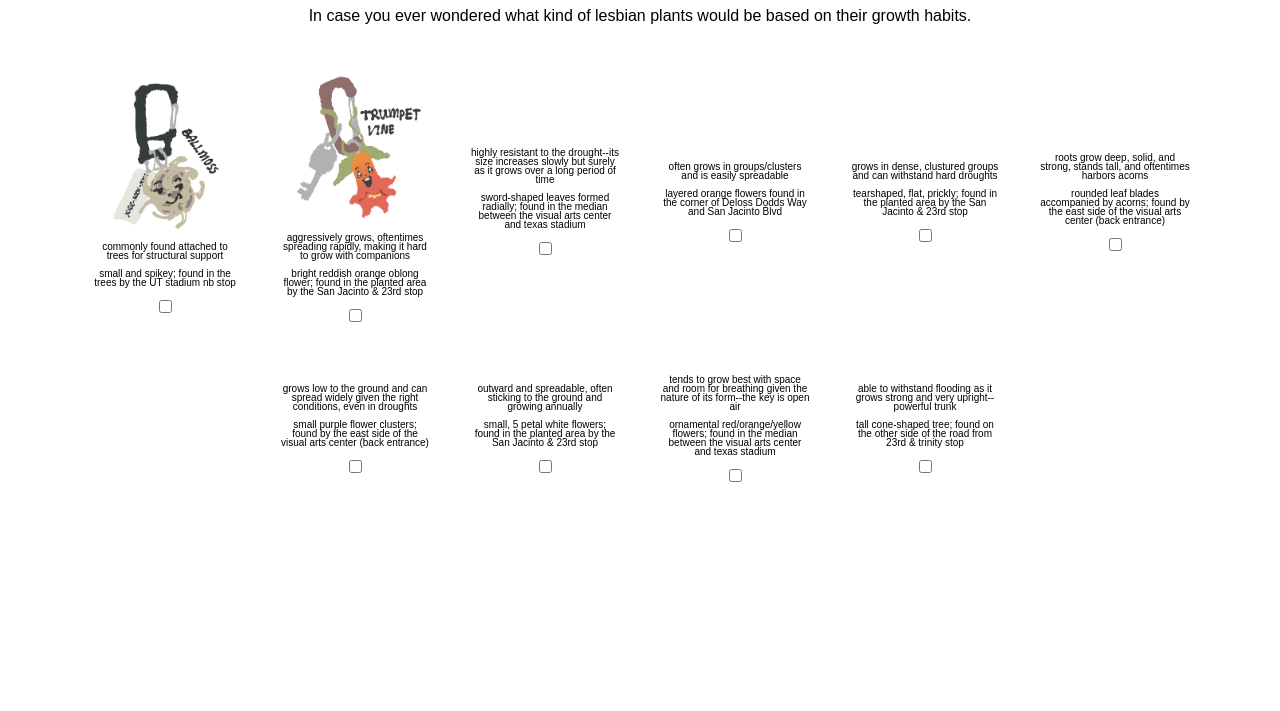
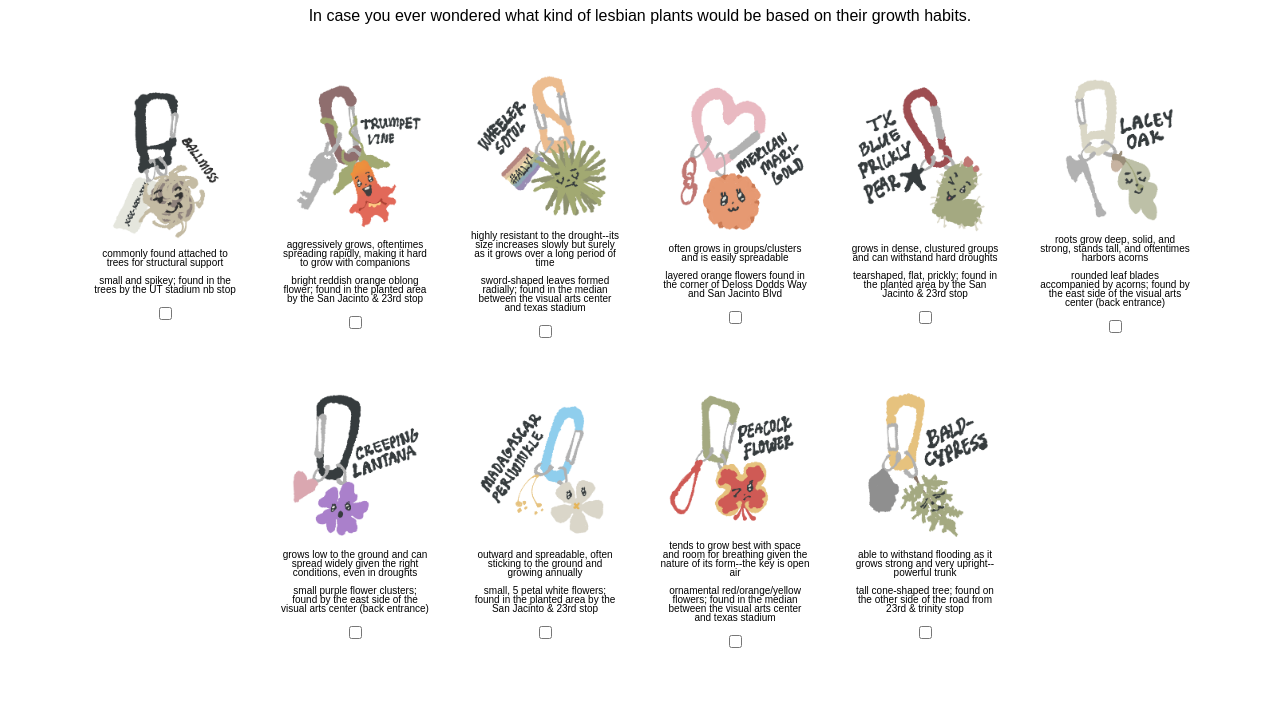
Before and after one commit to amyantran/amyanltran.github.io, a plain HTML site: page index.html in a window 1280 px wide. Shown: the part 93-804 px from the top of the page. Drawn offline with Linux system fonts and the light colour scheme; a web font is replaced by a local one.

Commit message:
went back

```diff
--- a/index.html
+++ b/index.html
@@ -11,18 +11,16 @@
 		<link rel="stylesheet" href="./style.css" />
 	</head>
 		<body>
-			<h1>PLANTSBIANS!</h1>
+			<h1>PLANTSBIANS</h1>
 				<p>In case you ever wondered what kind of lesbian plants would be based on their growth habits.</p>
 		<div class="flex-container">
 			<div class="plantdiv">
 				<a href="plant1.html" class="plant plant1"></a>
-				<img src="IMG_0068.PNG" alt="ballmoss" width="150">
 				<p>commonly found attached to trees for structural support <br> <br> small and spikey; found in the trees by the UT stadium nb stop</p>
 				<input type="checkbox">
 			</div>
 			<div class="plantdiv">
 				<a href="plant2.html" class="plant plant2"></a>
-				<img src="IMG_0069.PNG" alt="trumpet vine" width="150">
 				<p>aggressively grows, oftentimes spreading rapidly, making it hard to grow with companions <br> <br>bright reddish orange oblong flower; found in the planted area by the San Jacinto & 23rd stop</p>
 				<input type="checkbox">
 			</div>
--- a/style.css
+++ b/style.css
@@ -36,6 +36,24 @@ body {
     align-items: center;
 }
 
+.plant {
+  display: block;
+  flex: none;
+  justify-content: center;
+  align-items: center;
+  width: 150px;
+  height: 150px;
+  text-decoration: none;
+  color: black;
+  font-weight: bold;
+  font-size: 20px;
+  font-family: "ff-providence-sans-web-pro", sans-serif;
+  font-weight: 400;
+  font-style: normal;
+  margin: 0 auto;
+  background-size: cover;
+  background-position: center;
+}
 
 .plantdiv {
   text-align: center;
@@ -53,3 +71,63 @@ body {
 p:visited {
   color:gray;
 }
+
+.plant1 {
+  background-image: url("IMG_0068.PNG");
+  background-size: cover;
+  background-position: center;
+}
+
+.plant2 {
+  background-image: url("IMG_0069.PNG");
+  background-size: cover;
+  background-position: center;
+}
+
+.plant3 {
+  background-image: url("IMG_0070.PNG");
+  background-size: cover;
+  background-position: center;
+}
+
+.plant4 {
+  background-image: url("IMG_0071.PNG");
+  background-size: cover;
+  background-position: center;
+}
+
+.plant5 {
+  background-image: url("IMG_0072.PNG");
+  background-size: cover;
+  background-position: center;
+}
+
+.plant6 {
+  background-image: url("IMG_0073.PNG");
+  background-size: cover;
+  background-position: center;
+}
+
+.plant7 {
+  background-image: url("IMG_0074.PNG");
+  background-size: cover;
+  background-position: center;
+}
+
+.plant8 {
+  background-image: url("IMG_0075.PNG");
+  background-size: cover;
+  background-position: center;
+}
+
+.plant9 {
+  background-image: url("IMG_0076.PNG");
+  background-size: cover;
+  background-position: center;
+}
+
+.plant10 {
+  background-image: url("IMG_0077.PNG");
+  background-size: cover;
+  background-position: center;
+}
```
